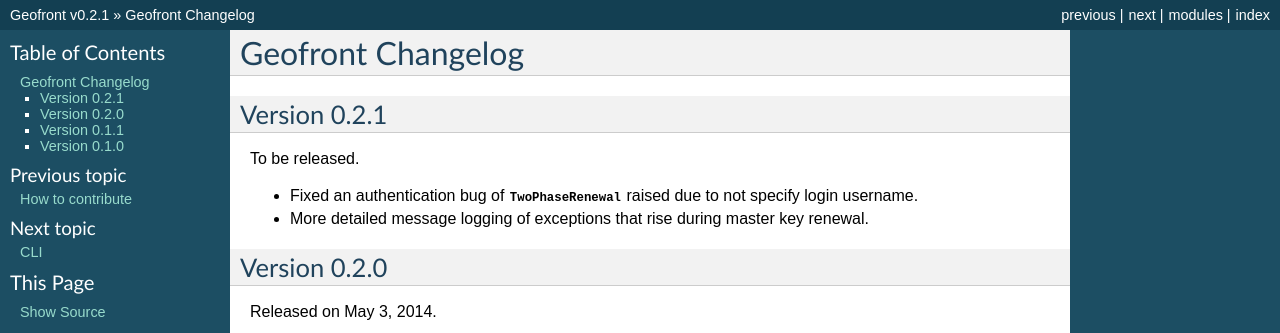
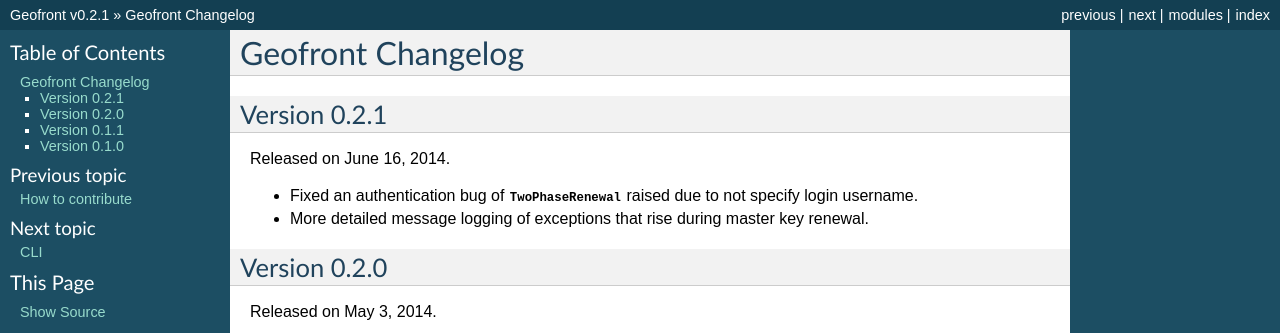
Before and after one commit to geofront-auth/geofront, a Sphinx documentation site: the page built from docs/changes.rst, in a window 1280 px wide. Shown: the top 333 px of the page. Built offline with Sphinx 7.4.7, drawn with Linux system fonts in a browser that asks for light colours; pages that are not in the unit, such as notebooks, are missing from menus.

Commit message:
Release 0.2.1

```diff
--- a/docs/changes.rst
+++ b/docs/changes.rst
@@ -4,7 +4,7 @@
 Version 0.2.1
 -------------
 
-To be released.
+Released on June 16, 2014.
 
 - Fixed an authentication bug of :class:`~geofront.masterkey.TwoPhaseRenewal`
   raised due to not specify login username.
```
